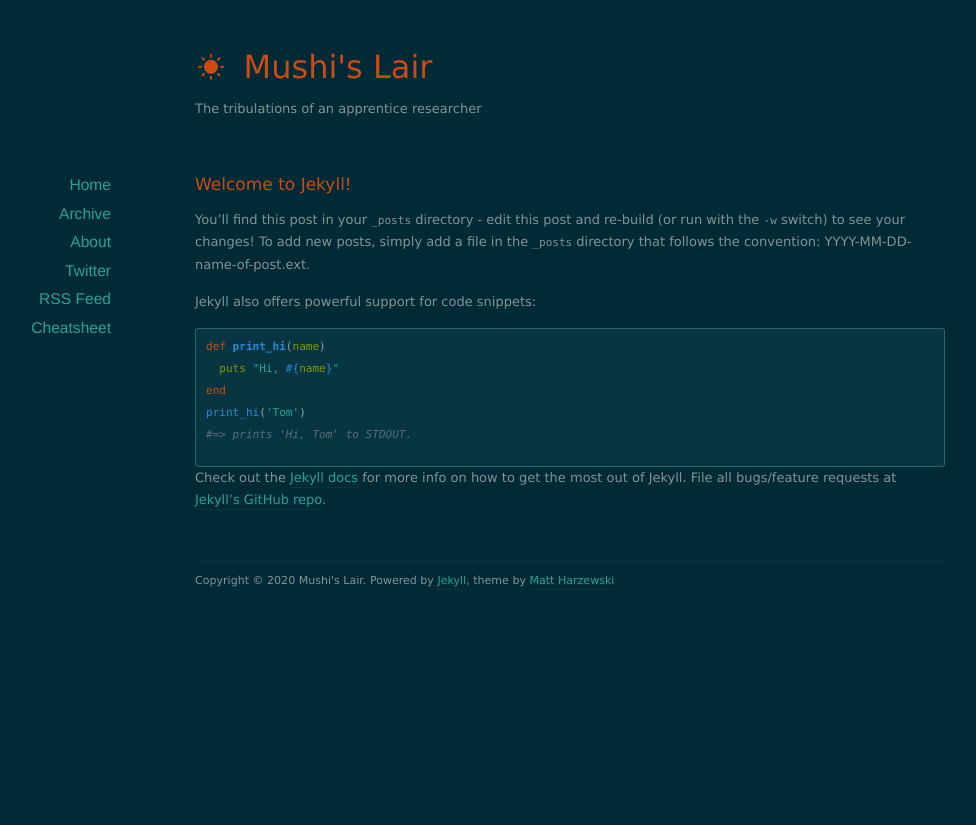
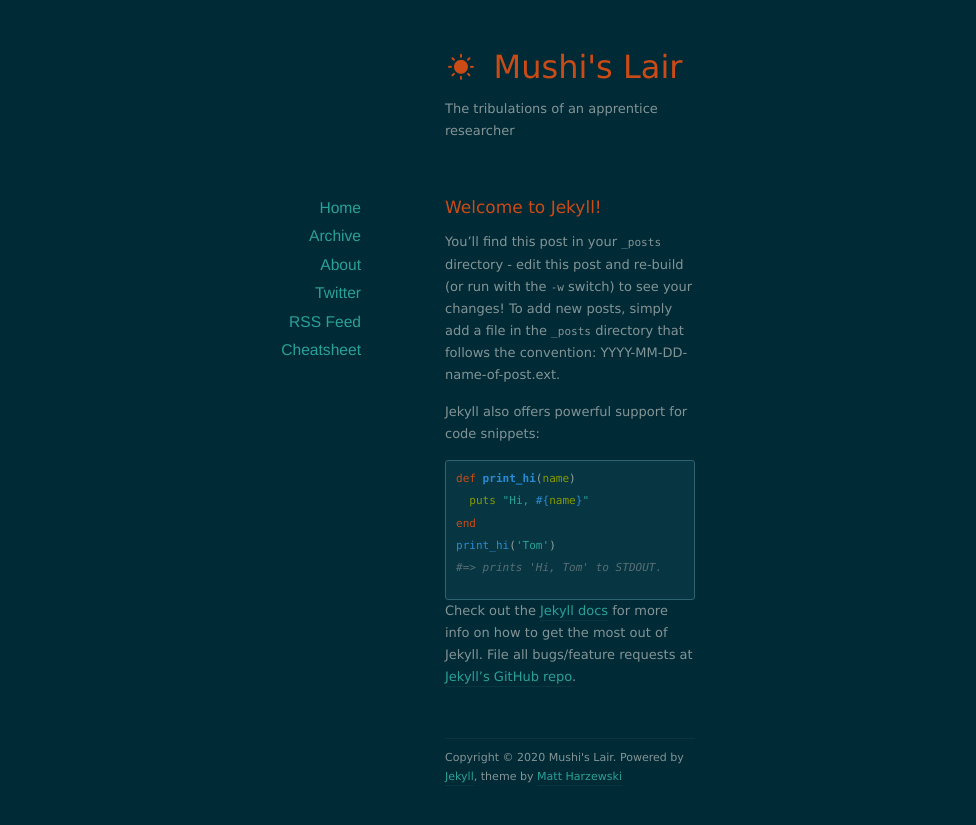
Before and after one commit to Mushi-mushi/mushi-mushi.github.io, a Jekyll site: the page built from index.html, in a window 1280 px wide. Shown: the top 825 px of the page, without its empty margins (70-1046 px from the left). Built offline with Jekyll 4.4.1, drawn with Linux system fonts in a browser that asks for light colours; nearby versions of some CDN libraries; the list of posts is cut into pages by our own code.

Commit message:
Update style.css

```diff
--- a/assets/css/style.css
+++ b/assets/css/style.css
@@ -109,13 +109,13 @@
 
 /*** Structure ***/
 #page {
-	width: 750px;
+	width: 250px;
 	margin: 0 auto;
 	position: relative;
 }
 
 #header {
-	width: 750px;
+	width: 250px;
 	margin: 40px auto 50px auto;
 }
 #header h1 {
@@ -127,7 +127,7 @@
 }
 
 #footer {
-	width: 750px;
+	width: 250px;
 	margin: 50px auto 20px auto;
 	padding-top: 10px;
 	font-size: 0.85em;
@@ -135,7 +135,7 @@
 }
 
 #content {
-	width: 750px;
+	width: 250px;
 	margin: 0 auto;
 }
 
```
